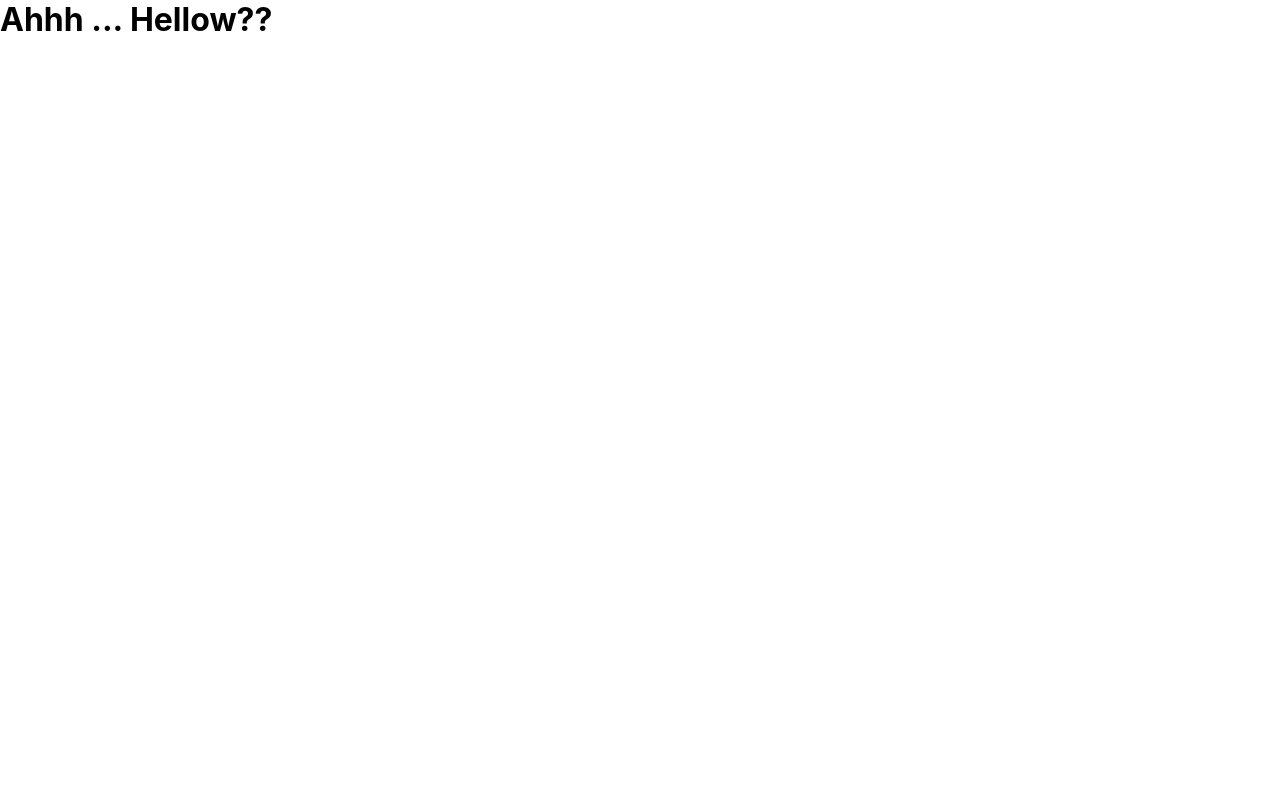
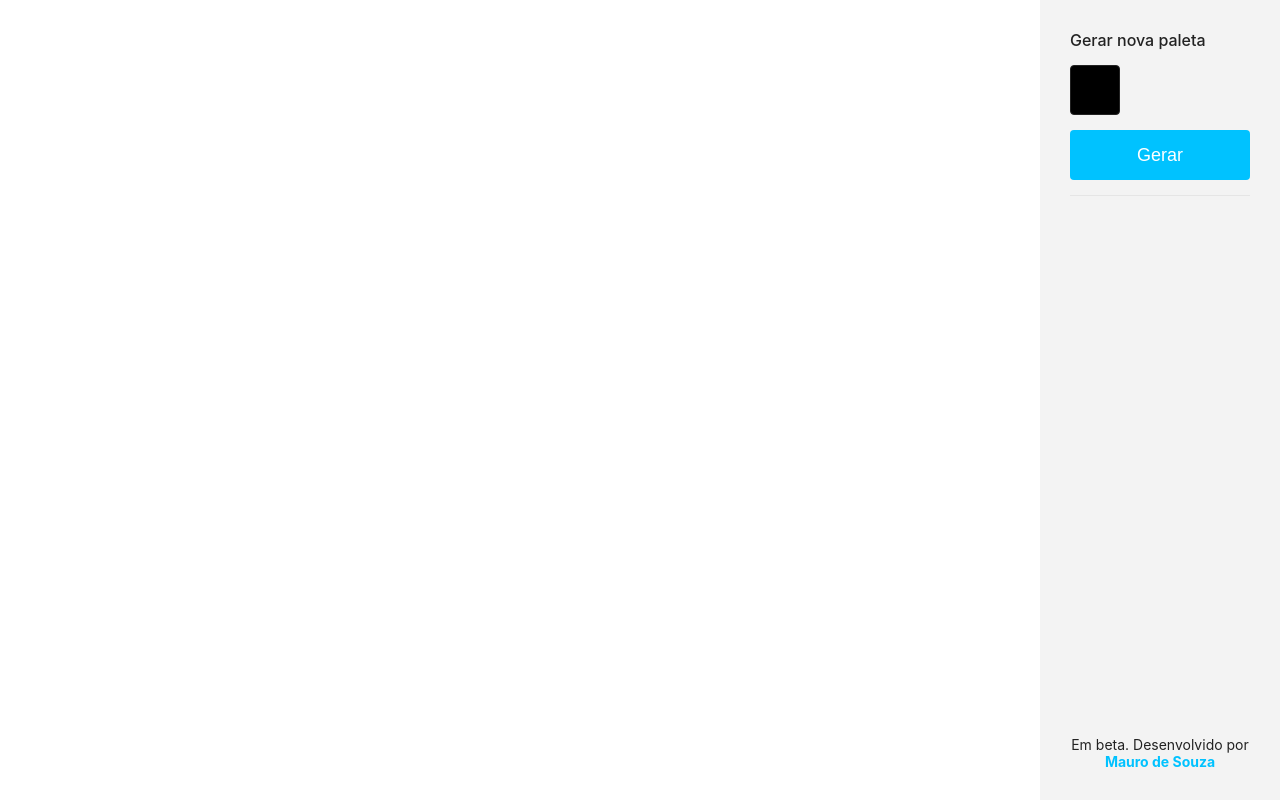
Before and after one commit to Fsocietyybr/tons, a Next.js app: page / in a window 1280 px wide. Built offline with nearby package versions, Linux system fonts and the light colour scheme.

Commit message:
✨  feat: main page

```diff
--- a/src/pages/index.tsx
+++ b/src/pages/index.tsx
@@ -1,7 +1,17 @@
 import React from 'react';
 
+import Palettes from '../components/Palettes';
+import Controls from '../components/Controls';
+
+import * as S from '../styles/pages/home';
+
 const Home = () => {
-  return <h1>Ahhh ... Hellow??</h1>;
+  return (
+    <S.Container>
+      <Palettes />
+      <Controls />
+    </S.Container>
+  );
 };
 
 export default Home;
--- /dev/null
+++ b/src/styles/pages/home.tsx
@@ -0,0 +1,5 @@
+import styled from 'styled-components';
+
+export const Container = styled.div`
+  display: flex;
+`;
```
